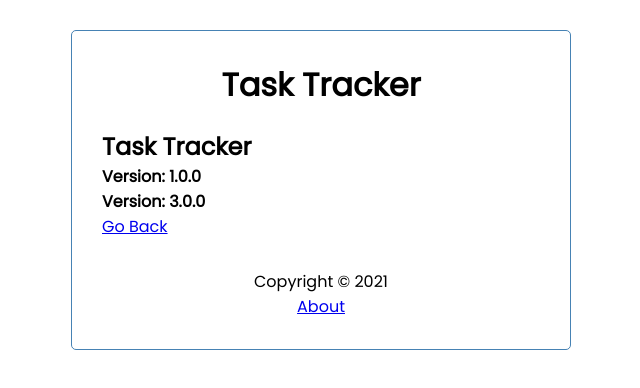
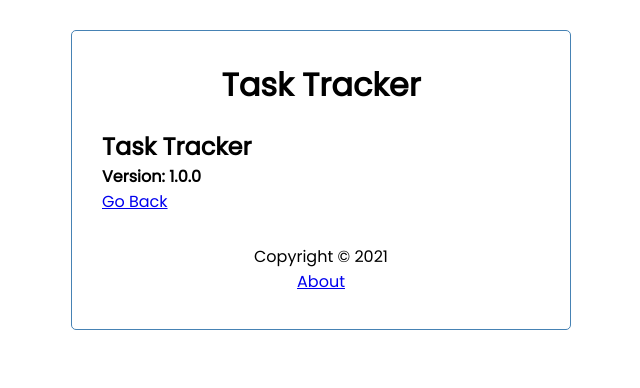
Before and after one commit to maythu1177/angular-crash, an Angular app: page /about in a window 1280 px wide. Shown: the top 388 px of the page, without its empty margins (319-959 px from the left). Built offline with nearby package versions, Linux system fonts and the light colour scheme.

Commit message:
Update about.component.html

```diff
--- a/src/app/about/about.component.html
+++ b/src/app/about/about.component.html
@@ -1,6 +1,5 @@
 <div>
     <h2>Task Tracker</h2>
     <h4>Version: 1.0.0</h4>
-    <h4>Version: 3.0.0</h4>
     <a routerLink="/">Go Back</a>
 </div>
```
